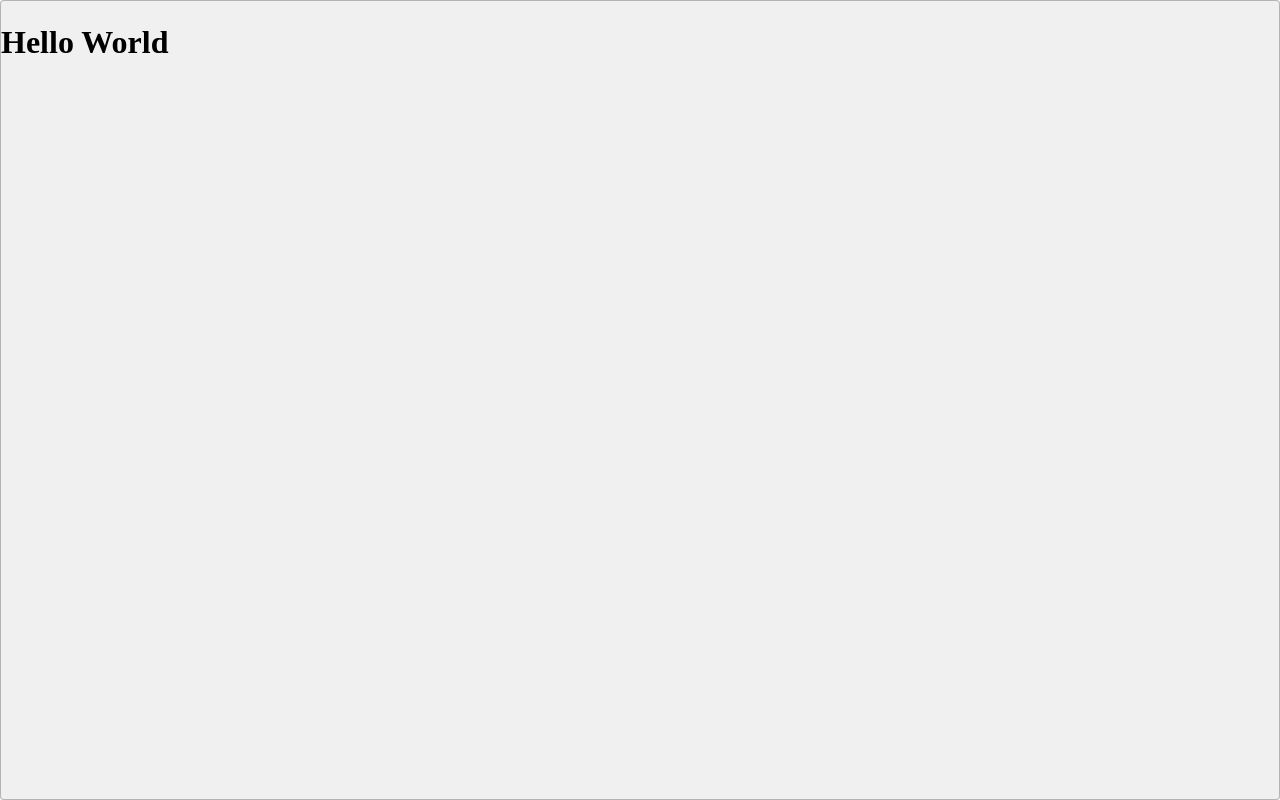
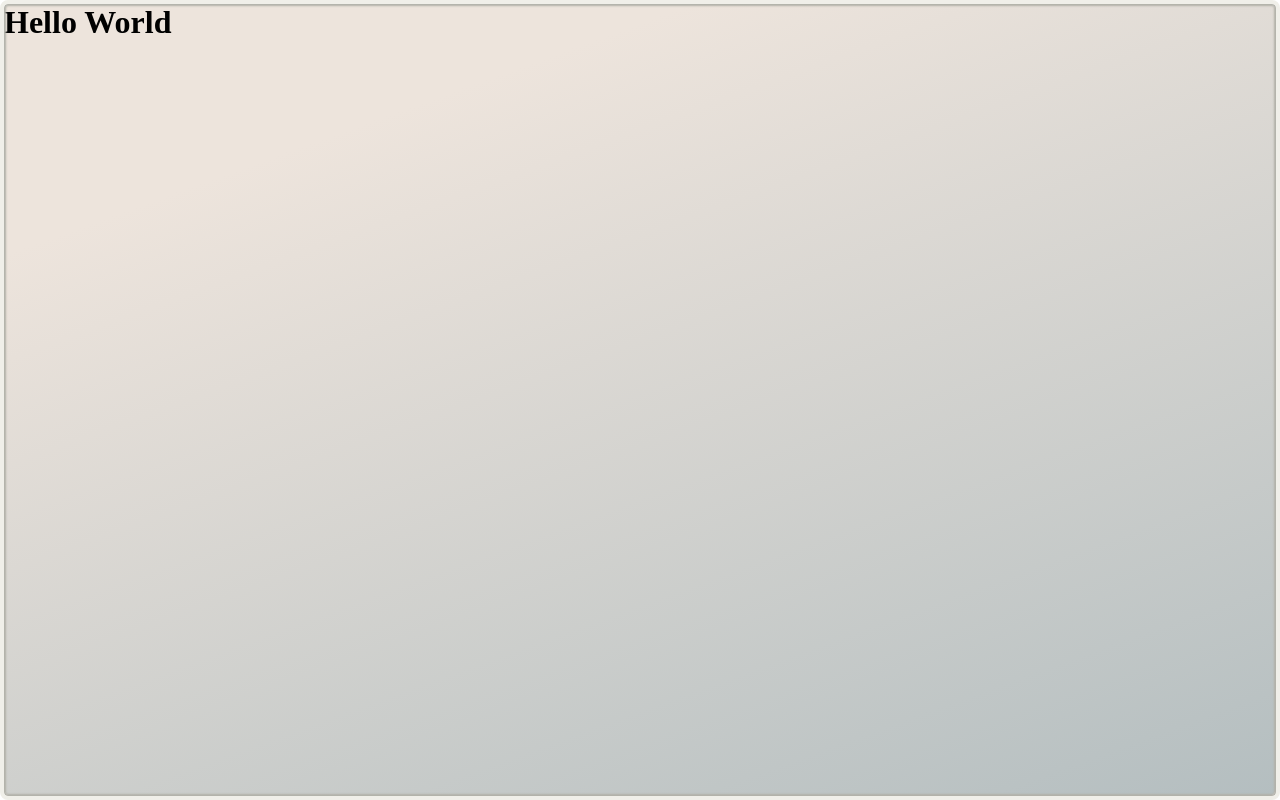
Before and after one commit to potistudio/Altea, an Electron app: page static/index.html in a window 1280 px wide. Drawn offline with Linux system fonts and the light colour scheme.

Commit message:
[change] Change Window Style
Change Window Design Style to Like "Trackspacer".
I Like it a lot.

```diff
--- a/src/scss/_variables.scss
+++ b/src/scss/_variables.scss
@@ -8,4 +8,5 @@ $black: #101010;
 $border: #00000040;
 
 // Values
-$window_frame_height: 24px;
+$window_border_width: 4px;
+$window_corner_radius: 8px;
--- a/src/scss/_window.scss
+++ b/src/scss/_window.scss
@@ -6,21 +6,20 @@
 	top: 0;
 	left: 0;
 	width: 100%;
-	height: var.$window_frame_height;
-	border-radius: 4px 4px 0 0;
-	border: solid var.$border;
-	border-width: 1px 1px 0 1px;
-	background-color: var.$white;
+	height: 100%;
+	border-radius: var.$window_corner_radius;
+	border: solid var.$window_border_width #f0efe9;
+	box-shadow: inset 0 0 2px 2px #b2b1a9;
+	z-index: 9999;
 }
 
 .Window-Content {
 	position: absolute;
-	top: var.$window_frame_height;
-	left: 0;
-	width: 100%;
-	height: calc(100% - var.$window_frame_height);
-	border-radius: 0 0 4px 4px;
-	border: solid var.$border;
-	border-width: 0 1px 1px 1px;
-	background-color: var.$white;
+	top: var.$window_border_width;
+	left: var.$window_border_width;
+	width: calc(100% - var.$window_border_width * 2);
+	height: calc(100% - var.$window_border_width * 2);
+	border-radius: var.$window_corner_radius;
+	background: linear-gradient(160deg, #ede4dc 20%, #b4bec0 100%);
+	overflow: hidden;
 }
```
Also changed, not shown: static/style.css.
